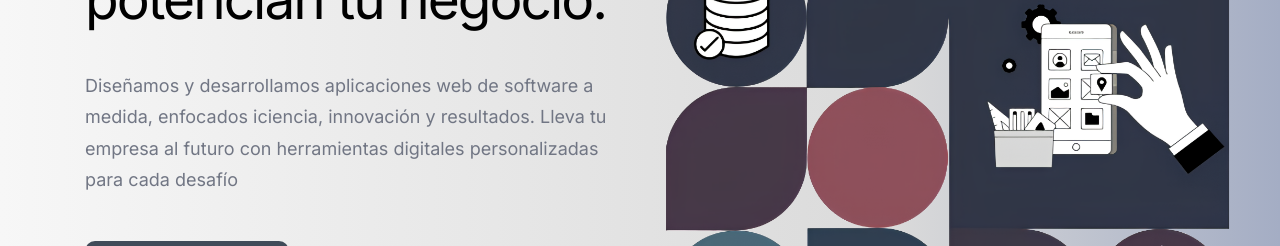
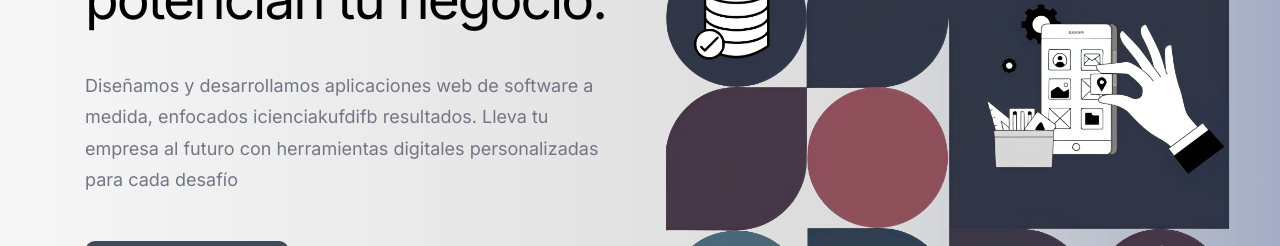
Before and after one commit to Santicabral0478/greenstudios, a Next.js app: page / in a window 1280 px wide. Shown: the part 332-578 px from the top of the page. Built offline with nearby package versions, Linux system fonts and the light colour scheme; no server answers.

Commit message:
update utgwu46ygd 7

```diff
--- a/src/components/Hero/index.tsx
+++ b/src/components/Hero/index.tsx
@@ -14,7 +14,7 @@ export const Hero: FunctionComponent = ()=>{
             </h1>
 
             <p className="hero-text">
-              Diseñamos y desarrollamos aplicaciones web de software a medida, enfocados iciencia, innovación y resultados. Lleva tu empresa al futuro con herramientas digitales personalizadas para cada desafío
+              Diseñamos y desarrollamos aplicaciones web de software a medida, enfocados icienciakufdifb resultados. Lleva tu empresa al futuro con herramientas digitales personalizadas para cada desafío
             </p>
 
             <div className="wrapper">
```
